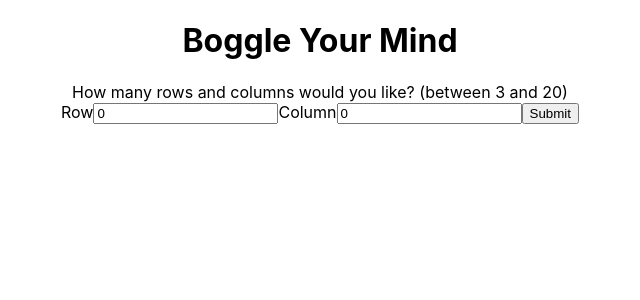
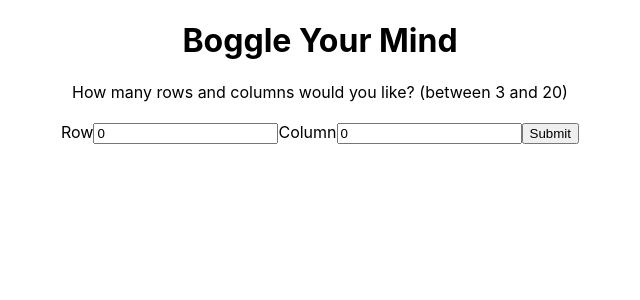
Before and after one commit to kndshein/BoggleMyMind, a React (Create React App) app: page / in a window 1280 px wide. Shown: the top 300 px of the page, without its empty margins (320-960 px from the left). Built offline with nearby package versions, Linux system fonts and the light colour scheme.

Commit message:
warning for word length

```diff
--- a/src/App.css
+++ b/src/App.css
@@ -4,6 +4,7 @@
 
 .buttons-container {
   display: flex;
+  justify-content: center;
   gap: 20px;
   margin-top: 25px;
 }
@@ -46,3 +47,7 @@
 .row {
   display: grid;
 }
+
+form {
+  margin-top: 20px;
+}
--- a/src/components/StepTwo.jsx
+++ b/src/components/StepTwo.jsx
@@ -17,7 +17,8 @@ export default function StepTwo({ dispatch, wordCount, words }) {
   return (
     <>
       <div>
-        Add the words (up to 20) you'd like to find! You're at {wordCount}
+        Add the 3-letter-and-longer words (up to 20) you'd like to find! You're
+        at {wordCount}
       </div>
       <form onSubmit={handleSubmit}>
         <input
@@ -27,6 +28,7 @@ export default function StepTwo({ dispatch, wordCount, words }) {
         />
         <input type="submit" value="Add Word" />
       </form>
+      <div className="buttons-container">
         <button
           onClick={() => {
             dispatch({ type: "back" });
@@ -43,6 +45,7 @@ export default function StepTwo({ dispatch, wordCount, words }) {
             Next!
           </button>
         )}
+      </div>
     </>
   );
 }
```
Lines whose indentation alone changed are shown as unchanged.
